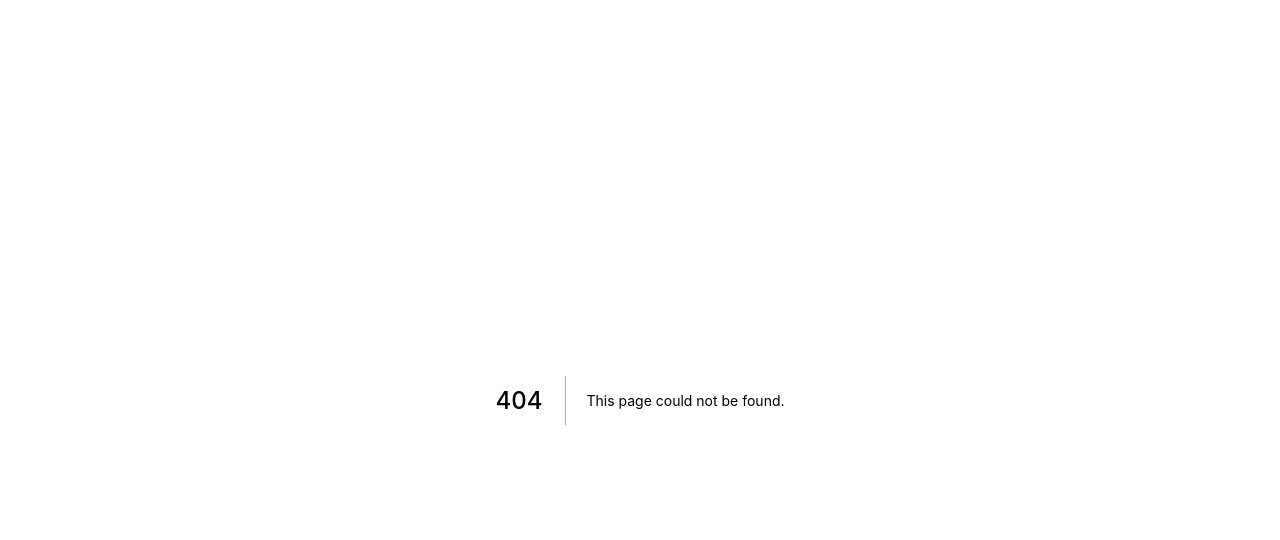
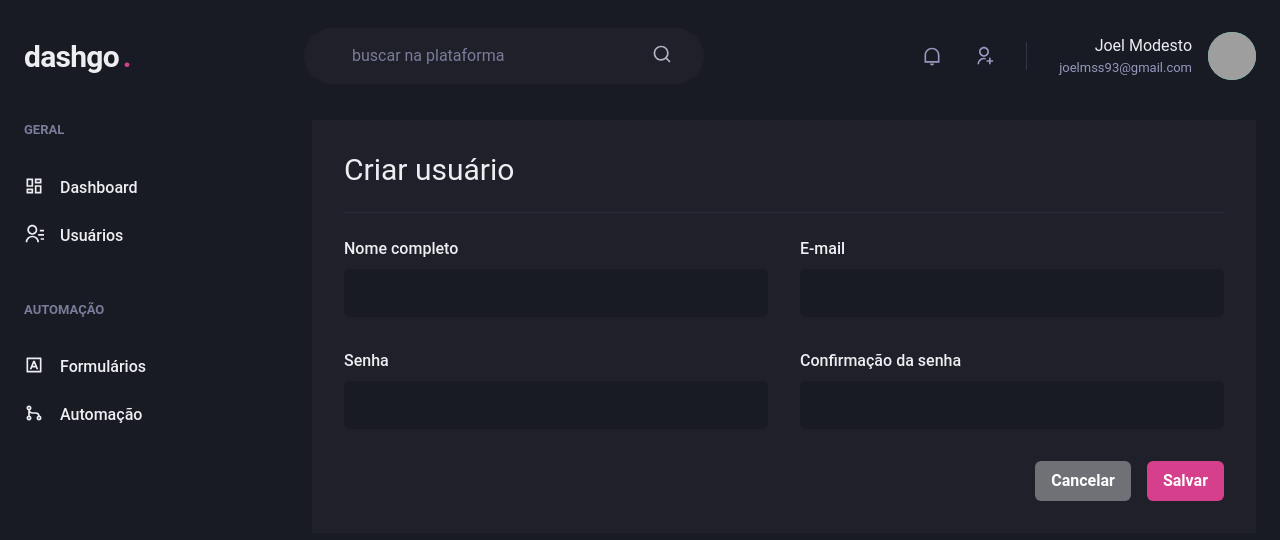
Before and after one commit to joelmss93/dashgo-ignite, a Next.js app: page /users/create in a window 1280 px wide. Before the commit this address had no page. Shown: the top 540 px of the page. Built offline with nearby package versions, Linux system fonts and the light colour scheme; grey boxes are pictures that could not be loaded.

Commit message:
feat: initated create user page

```diff
--- /dev/null
+++ b/src/pages/users/create.tsx
@@ -0,0 +1,56 @@
+import {
+  Box,
+  Button,
+  Divider,
+  Flex,
+  Heading,
+  HStack,
+  SimpleGrid,
+  VStack,
+} from '@chakra-ui/react';
+import { Input } from '../../components/Form/Input';
+import { Header } from '../../components/Header';
+import { Sidebar } from '../../components/Sidebar';
+
+export default function Createuser() {
+  return (
+    <Box>
+      <Header />
+
+      <Flex w="100%" my="6" maxWidth={1480} mx="auto" px="6">
+        <Sidebar />
+
+        <Box flex="1" br="8" bg="gray.800" p="8">
+          <Heading size="lg" fontWeight="normal">
+            Criar usuário
+          </Heading>
+
+          <Divider my="6" borderColor="gray.700" />
+
+          <VStack spacing="8">
+            <SimpleGrid minChildWidth="240px" spacing="8" w="100%">
+              <Input name="name" label="Nome completo" />
+              <Input name="email" label="E-mail" />
+            </SimpleGrid>
+
+            <SimpleGrid minChildWidth="240px" spacing="8" w="100%">
+              <Input name="password" type="password" label="Senha" />
+              <Input
+                name="password_confirmation"
+                type="password"
+                label="Confirmação da senha"
+              />
+            </SimpleGrid>
+          </VStack>
+
+          <Flex mt="8" justify="flex-end">
+            <HStack spacing="4">
+              <Button colorScheme="whiteAlpha">Cancelar</Button>
+              <Button colorScheme="pink">Salvar</Button>
+            </HStack>
+          </Flex>
+        </Box>
+      </Flex>
+    </Box>
+  );
+}
```
